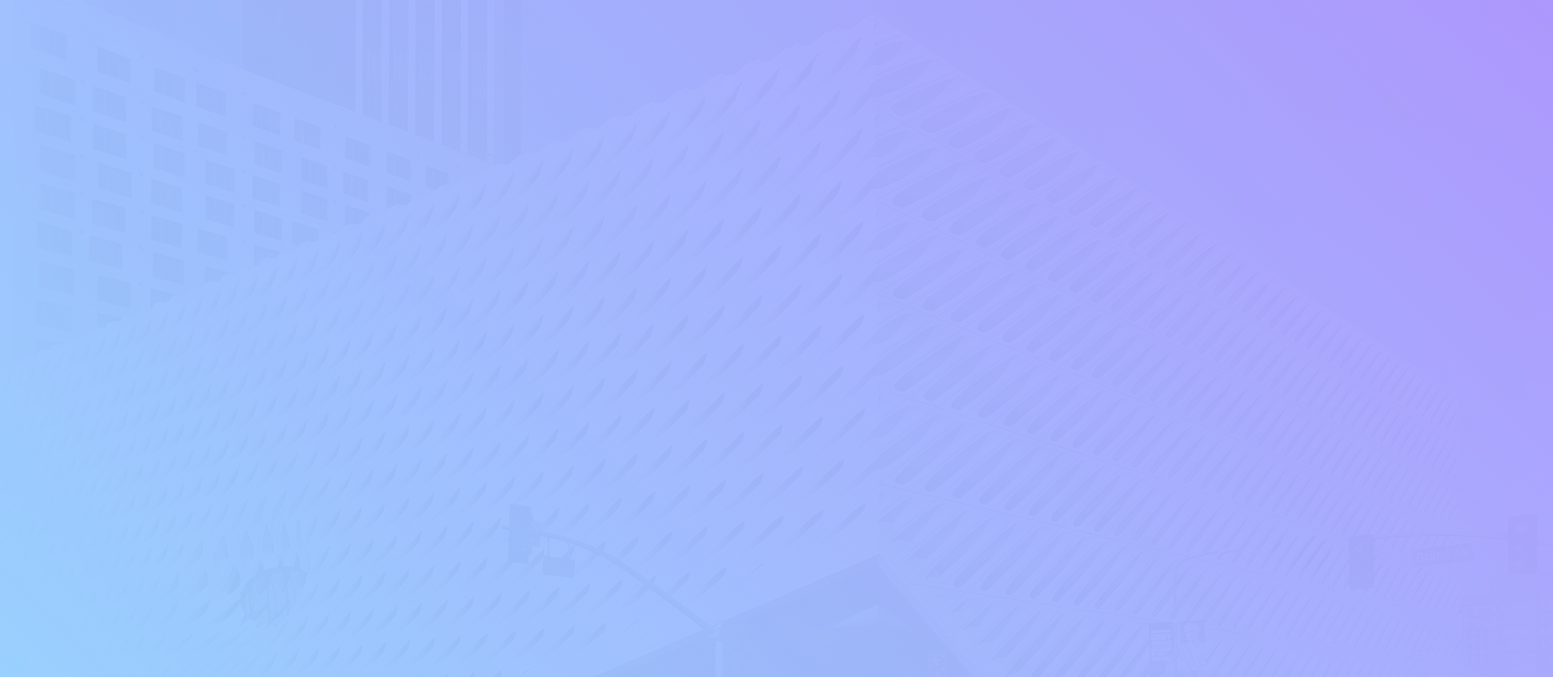
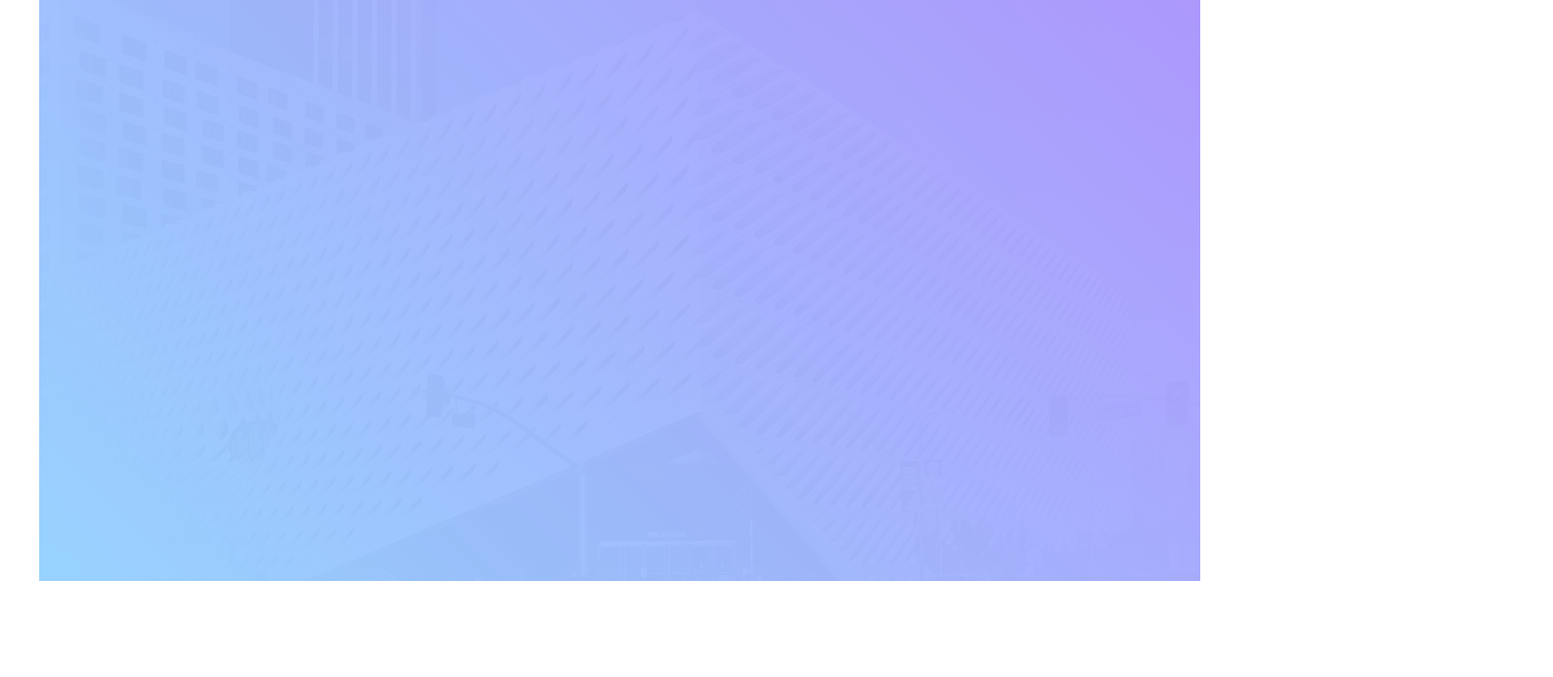
Before and after one commit to Vlads1992/monticello, a website: page src/pug/index.pug in a window 1280 px wide. Shown: the top 691 px of the page at 98% size, 1585 px wide, since content can reach past the window. Drawn offline with nearby package versions, Linux system fonts and the light colour scheme; files that its build step writes are made by us from their sources; files whose address does not match are found by name.

Commit message:
in process of making the header

```diff
--- a/src/blocks/header/_header.pug
+++ b/src/blocks/header/_header.pug
@@ -1,7 +1,7 @@
 mixin header
-        .header.ml-0
-            .container.container--lg.pl-0.ml-0
+        .header
+            .container.container--lg.pl-0
                 .row
-                    .col-12.pr-0.pl-0
+                    .col-12
                         .header__slider.gradient
                             img(src="./img/header__slider1.jpg" alt="slider1")
--- a/src/blocks/header/_header.scss
+++ b/src/blocks/header/_header.scss
@@ -3,7 +3,7 @@
     img {
         display: block;
         position: relative;
-        //max-width: 100%;
+        max-width: 100%;
         z-index: -1;
     }
 
```
Also changed, not shown: docs/css/style.css, docs/index.html, 1 other file.
